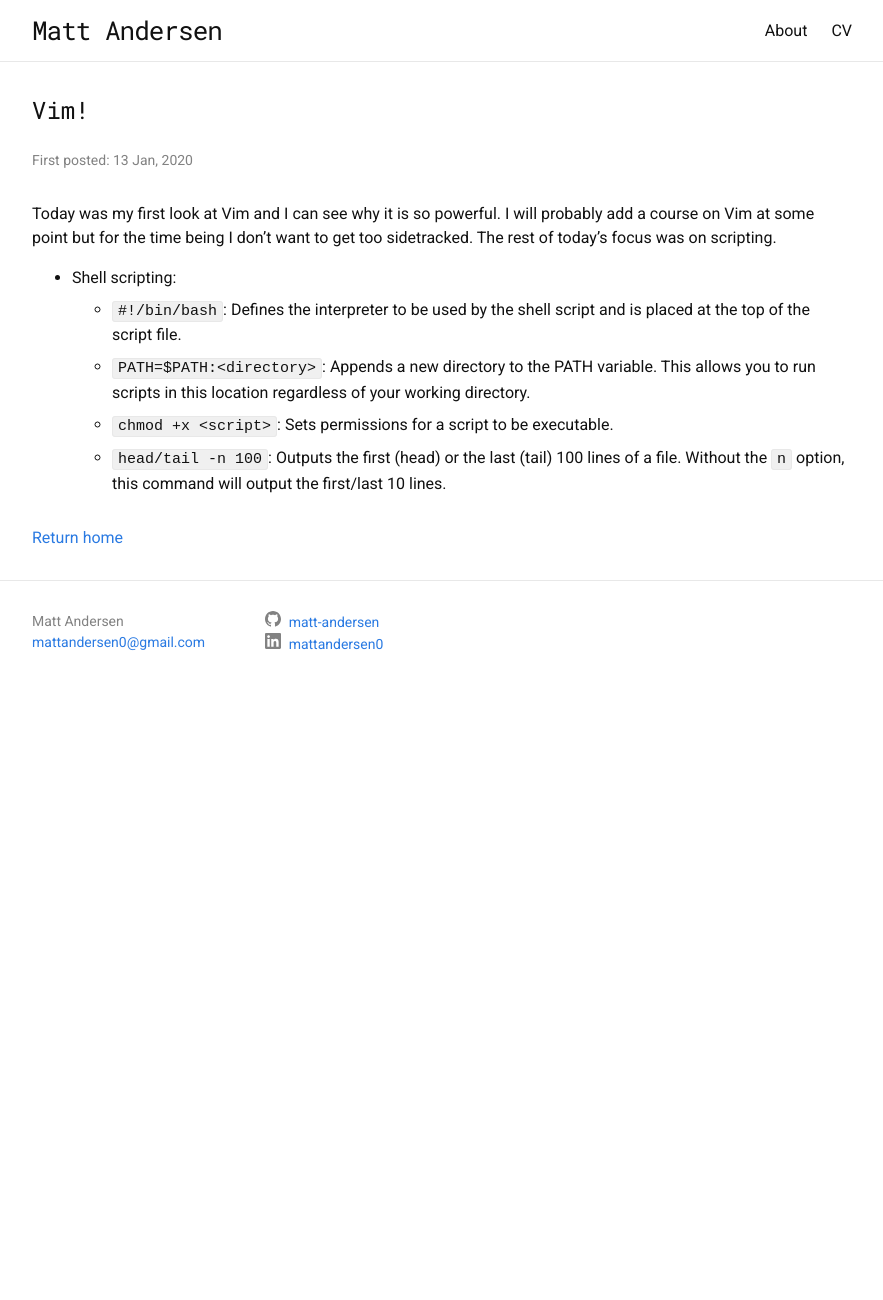
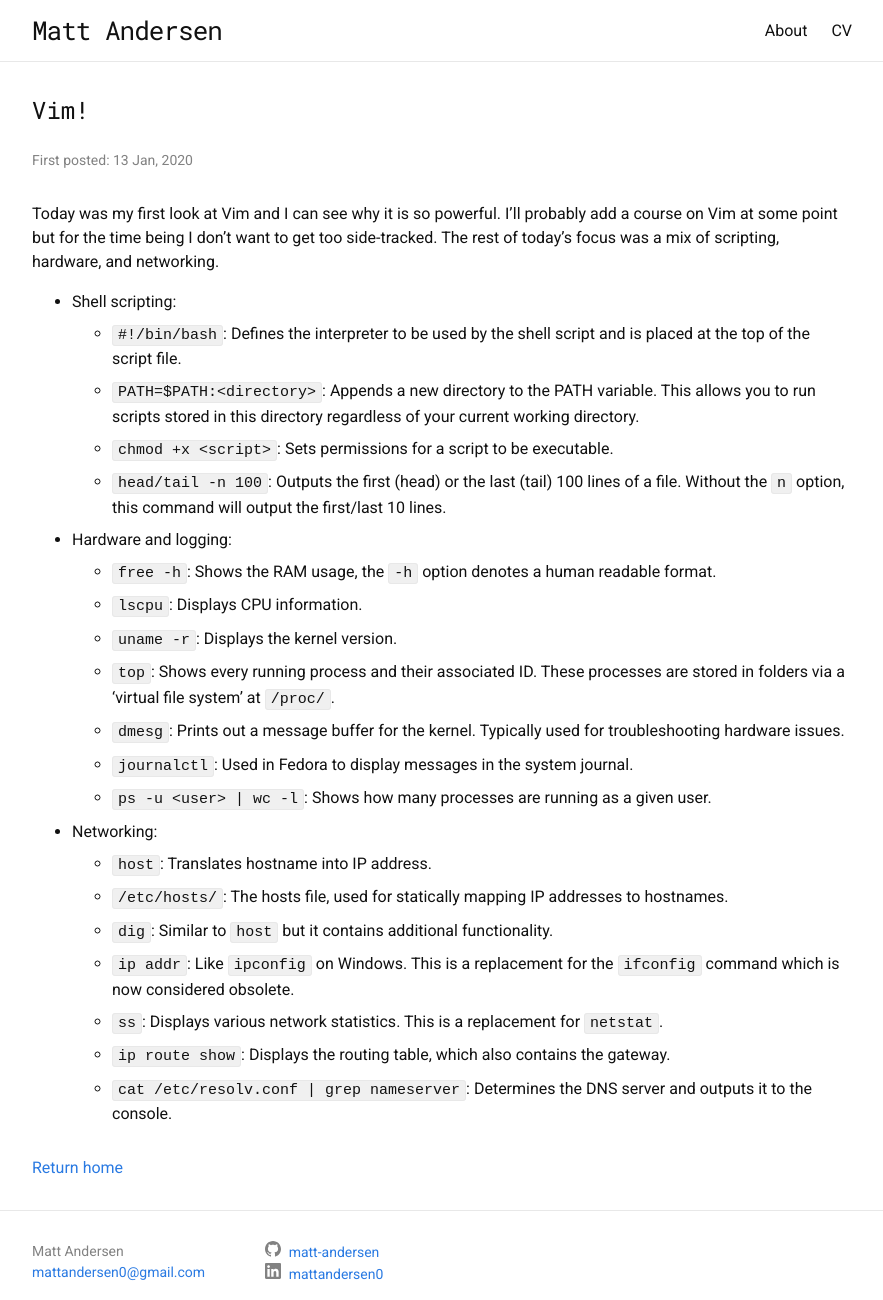
Before and after one commit to matt-andersen/mattandersen.dev, a Jekyll site: the page built from _posts/2020-01/2020-01-13-vim/2020-01-13-vim.md, in a window 1280 px wide. Shown: the whole page, without its empty margins (198-1081 px from the left). Built offline with Jekyll 4.4.1, drawn with Linux system fonts in a browser that asks for light colours; before the commit the page ends 900 px from its top, so only the background shows below that.

Commit message:
Finalise today's post and compress favicon

```diff
--- a/_posts/2020-01/2020-01-13-vim/2020-01-13-vim.md
+++ b/_posts/2020-01/2020-01-13-vim/2020-01-13-vim.md
@@ -6,14 +6,46 @@ last_modified_at: null
 pin: false
 ---
 
-Today was my first look at Vim and I can see why it is so powerful. I will probably add a course on Vim at some point but for the time being I don't want to get too sidetracked. The rest of today's focus was on scripting.
+Today was my first look at Vim and I can see why it is so powerful. I'll probably add a course on Vim at some point but for the time being I don't want to get too side-tracked. The rest of today's focus was a mix of scripting, hardware, and networking.
 
 - Shell scripting:
 
   - `#!/bin/bash`: Defines the interpreter to be used by the shell script and is placed at the top of the script file.
 
-  - `PATH=$PATH:<directory>`: Appends a new directory to the PATH variable. This allows you to run scripts in this location regardless of your working directory.
+  - `PATH=$PATH:<directory>`: Appends a new directory to the PATH variable. This allows you to run scripts stored in this directory regardless of your current working directory.
 
   - `chmod +x <script>`: Sets permissions for a script to be executable.
 
   - `head/tail -n 100`: Outputs the first (head) or the last (tail) 100 lines of a file. Without the `n` option, this command will output the first/last 10 lines.
+
+- Hardware and logging:
+
+  - `free -h`: Shows the RAM usage, the `-h` option denotes a human readable format.
+
+  - `lscpu`: Displays CPU information.
+
+  - `uname -r`: Displays the kernel version.
+
+  - `top`: Shows every running process and their associated ID. These processes are stored in folders via a 'virtual file system' at `/proc/`.
+
+  - `dmesg`: Prints out a message buffer for the kernel. Typically used for troubleshooting hardware issues.
+
+  - `journalctl`: Used in Fedora to display messages in the system journal.
+
+  - `ps -u <user> | wc -l`: Shows how many processes are running as a given user.
+
+- Networking:
+
+  - `host`: Translates hostname into IP address.
+
+  - `/etc/hosts/`: The hosts file, used for statically mapping IP addresses to hostnames.
+
+  - `dig`: Similar to `host` but it contains additional functionality.
+
+  - `ip addr`: Like `ipconfig` on Windows. This is a replacement for the `ifconfig` command which is now considered obsolete.
+
+  - `ss`: Displays various network statistics. This is a replacement for `netstat`.
+
+  - `ip route show`: Displays the routing table, which also contains the gateway.
+
+  - `cat /etc/resolv.conf | grep nameserver`: Determines the DNS server and outputs it to the console.
```
Also changed, not shown: favicon.png.
